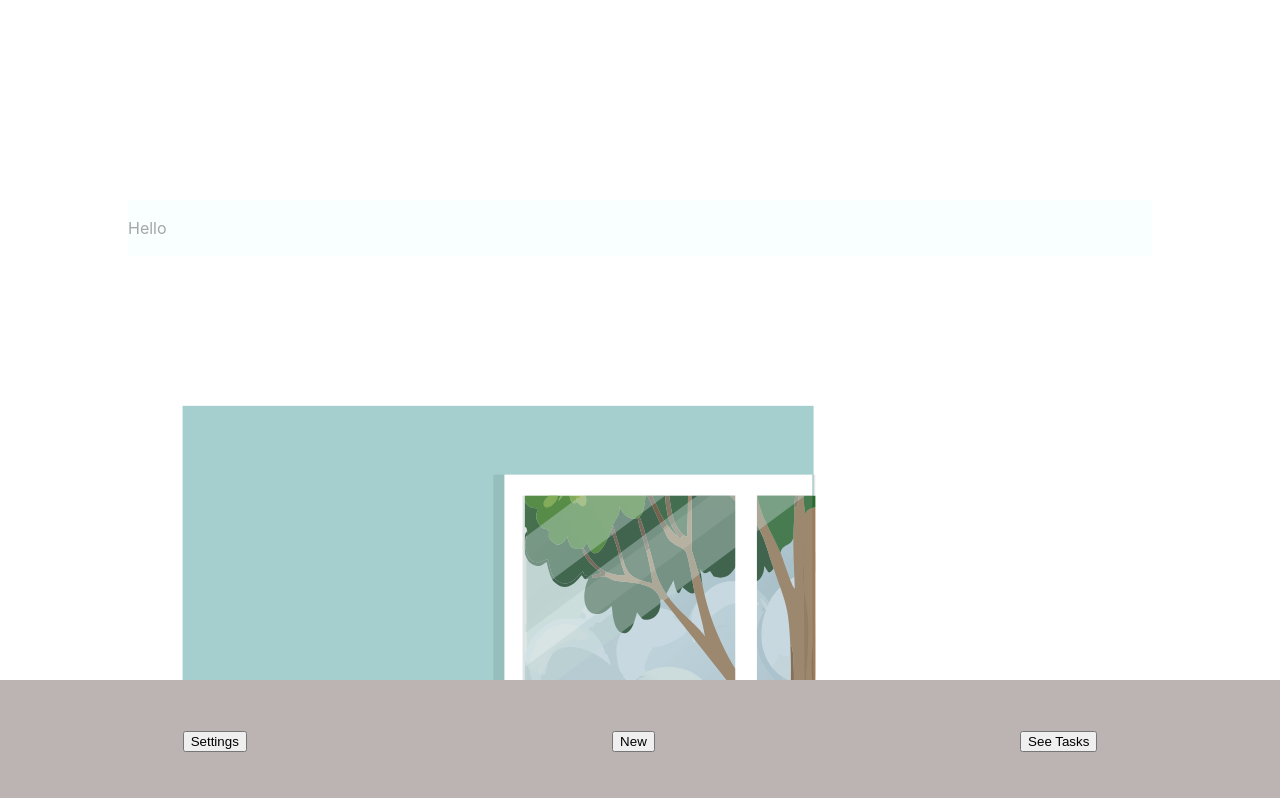
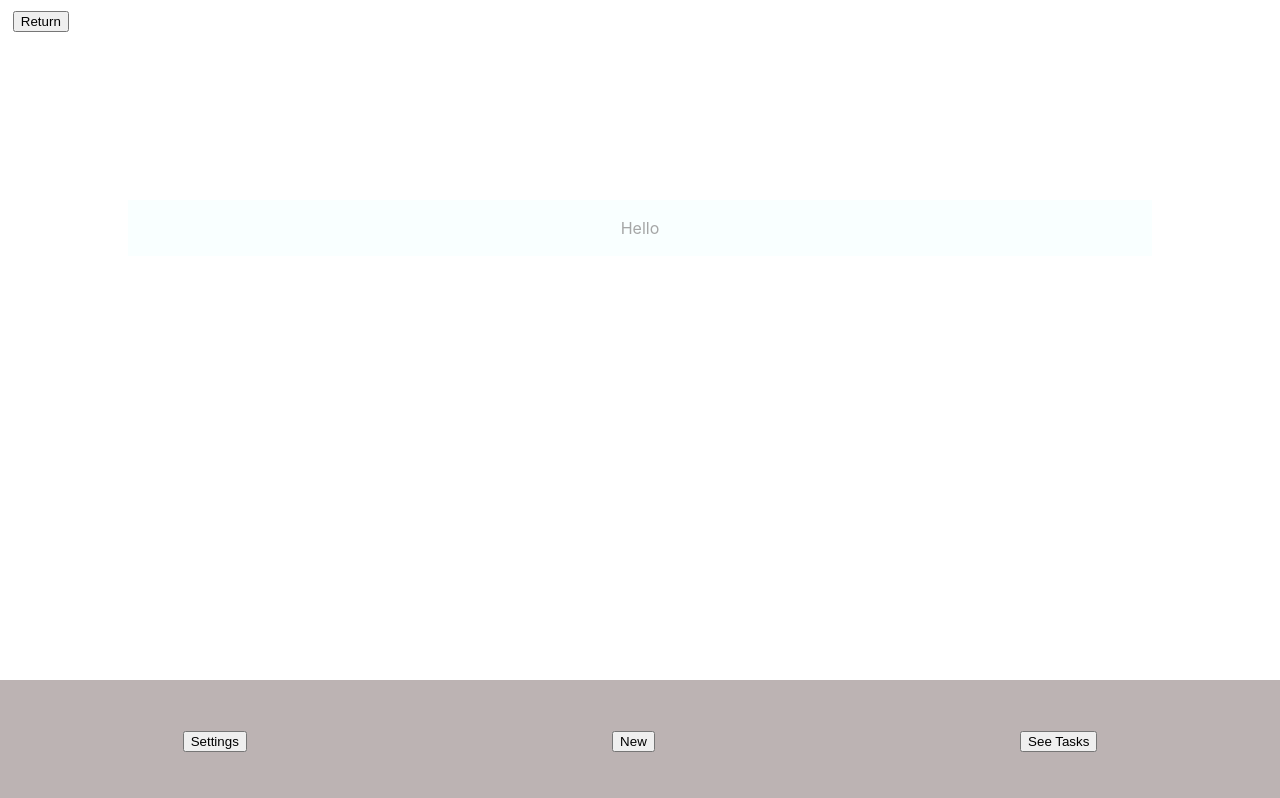
Before and after one commit to R4nd0me/TNM088-Gruppprojekt, a React (Vite) app in the folder project/: page /viewtasks in a window 1280 px wide. Shown: the top 798 px of the page. Built offline with nearby package versions, Linux system fonts and the light colour scheme.

Commit message:
inb4 merge

```diff
--- a/project/src/Pages/Layout.jsx
+++ b/project/src/Pages/Layout.jsx
@@ -4,6 +4,11 @@ import ReturnButton from "../ReturnButton";
 import { useRef } from "react";
 import bakgrund from "../assets/Moodeng/Defaultroom.svg";
 
+/*
+        <svg className = "Bakgrund">
+            <img href={bakgrund} alt=""/>
+        </svg>
+*/
 
 
 
@@ -11,9 +16,6 @@ export default function Layout(){
     const myRef = useRef(null);
     return(
         <>
-        <div className = "Bakgrund">
-            <img src={bakgrund} alt=""/>
-        </div>
         <div className = "container" ref = {myRef}>
                 <NavigationBar className = "Navbar"></NavigationBar>
                 <ReturnButton></ReturnButton>
--- a/project/src/Pages/NewTask.jsx
+++ b/project/src/Pages/NewTask.jsx
@@ -13,17 +13,17 @@ export default function NewTask() {
     );
     */
    return (
-    <div className = 'taskContainer'>
-        <TaskCreator></TaskCreator>
-    </div>
+    <TaskCreator></TaskCreator>
    )
 }
 
 function TaskCreator(){
     return(
-        <div>
+        <div className="taskContainer">
             <p>TaskName</p>
+            <input type = "text" placeholder=" name..." onChange={e => console.log(e.currentTarget.value)}></input>
             <p>TaskDesc</p>
+            <input type = "text" placeholder=" description..." onChange={e => console.log(e.currentTarget.value)}></input>
             <p>TaskDiff</p>
         </div>
     )
--- a/project/src/index.css
+++ b/project/src/index.css
@@ -48,6 +48,7 @@ body{
 .taskContainer{
   display:flex;
   align-self: center;
+  align-items: center;
   justify-content:center;
   flex-direction: column;
   background-color:azure;
@@ -57,12 +58,11 @@ body{
   position:fixed;
   top:1%;
 }
-.task{
-  align-self:center;
+.return{
+  position: absolute;
+  top:1vh;
+  left:1vw;
 }
-.todo{
-  align-self:center;
-}
-.bakgrund{
+.inputBox{
 
 }
```
Also changed, not shown: project/src/assets/Moodeng/test.png (added).
